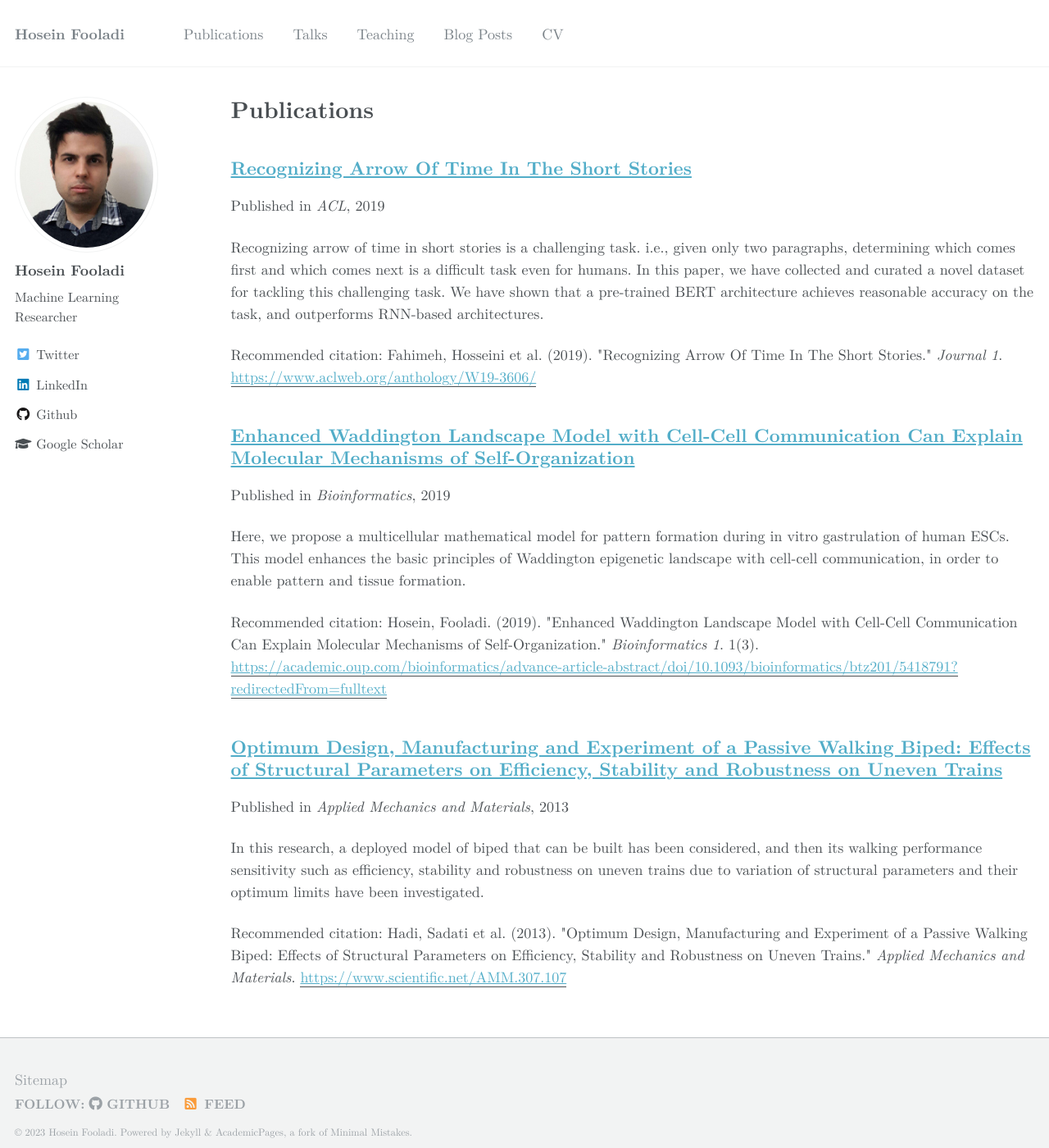
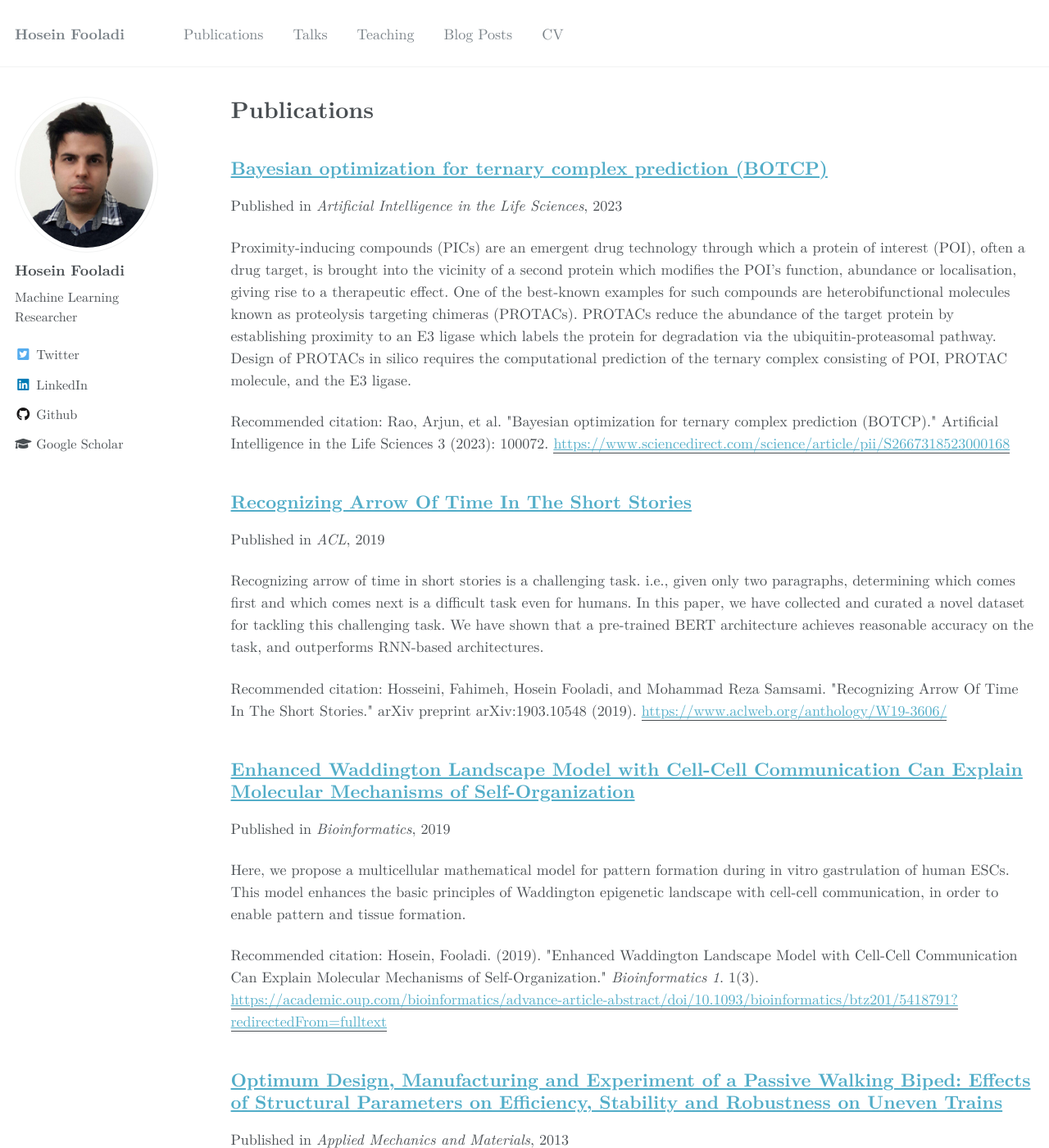
Before and after one commit to HFooladi/HFooladi.github.io, a Jekyll site: the page built from _pages/publications.md, in a window 1280 px wide and 1400 px high. Shown: the whole window at 82% size. Built offline with Jekyll 4.4.1, drawn with Linux system fonts in a browser that asks for light colours; some web fonts are replaced.

Commit message:
add BOTCP paper to publication list

```diff
--- a/_publications/2019-03-02-arrow-of-time.md
+++ b/_publications/2019-03-02-arrow-of-time.md
@@ -10,7 +10,7 @@ outperforms RNN-based architectures.'
 date: 2019-03-02
 venue: 'ACL'
 paperurl: 'https://www.aclweb.org/anthology/W19-3606/'
-citation: 'Fahimeh, Hosseini et al. (2019). &quot;Recognizing Arrow Of Time In The Short Stories.&quot; <i>Journal 1</i>.'
+citation: 'Hosseini, Fahimeh, Hosein Fooladi, and Mohammad Reza Samsami. "Recognizing Arrow Of Time In The Short Stories." arXiv preprint arXiv:1903.10548 (2019).'
 ---
 Fahimeh Hosseini, **Hosein Fooladi**, Mohammad Reza Samsami
 
--- /dev/null
+++ b/_publications/2023-12-01-botcp.md
@@ -0,0 +1,31 @@
+---
+title: "Bayesian optimization for ternary complex prediction (BOTCP)"
+collection: publications
+permalink: /publication/2023-12-01-botcp
+excerpt: 'Proximity-inducing compounds (PICs) are an emergent drug technology through which a protein of interest (POI),
+often a drug target, is brought into the vicinity of a second protein which modifies the POI’s function, abundance or localisation,
+giving rise to a therapeutic effect. One of the best-known examples for such compounds are heterobifunctional molecules known as
+proteolysis targeting chimeras (PROTACs). PROTACs reduce the abundance of the target protein by establishing proximity to an
+E3 ligase which labels the protein for degradation via the ubiquitin-proteasomal pathway. Design of PROTACs in silico requires
+the computational prediction of the ternary complex consisting of POI, PROTAC molecule, and the E3 ligase.'
+date: 2023-12-01
+venue: 'Artificial Intelligence in the Life Sciences'
+paperurl: 'https://www.sciencedirect.com/science/article/pii/S2667318523000168'
+citation: 'Rao, Arjun, et al. "Bayesian optimization for ternary complex prediction (BOTCP)." Artificial Intelligence in the Life Sciences 3 (2023): 100072.'
+---
+Rao, Arjun, Tin M. Tunjic, Michael Brunsteiner, Michael Müller, **Hosein Fooladi**, Chiara Gasbarri, and Noah Weber
+
+*Abstract*: Proximity-inducing compounds (PICs) are an emergent drug technology through which a protein of interest (POI), often a drug target, is
+ brought into the vicinity of a second protein which modifies the POI’s function, abundance or localisation, giving rise to a therapeutic effect.
+ One of the best-known examples for such compounds are heterobifunctional molecules known as proteolysis targeting chimeras (PROTACs).
+ PROTACs reduce the abundance of the target protein by establishing proximity to an E3 ligase which labels the protein for degradation via
+ the ubiquitin-proteasomal pathway. Design of PROTACs in silico requires the computational prediction of the ternary complex consisting of POI, PROTAC molecule, and the E3 ligase.
+
+We present a novel machine learning-based method for predicting PROTAC-mediated ternary complex structures using Bayesian optimization.
+We show how a fitness score combining an estimation of protein-protein interactions with PROTAC conformation energy calculations enables
+the sample-efficient exploration of candidate structures. Furthermore, our method presents two novel scores for filtering and reranking which
+take PROTAC stability (Autodock-Vina based PROTAC stability score) and protein interaction restraints (the TCP-AIR score) into account.
+We evaluate our method using DockQ scores on a number of available ternary complex structures (including previously unevaluated cases) and
+demonstrate that even with a clustering that requires members to have a high similarity, i.e., with smaller clusters, we can assign high ranks to
+those clusters that contain poses close to the experimentally determined native structure of the ternary complexes.
+We also demonstrate the resultant improved yield of near-native poses3 in these clusters.
```
